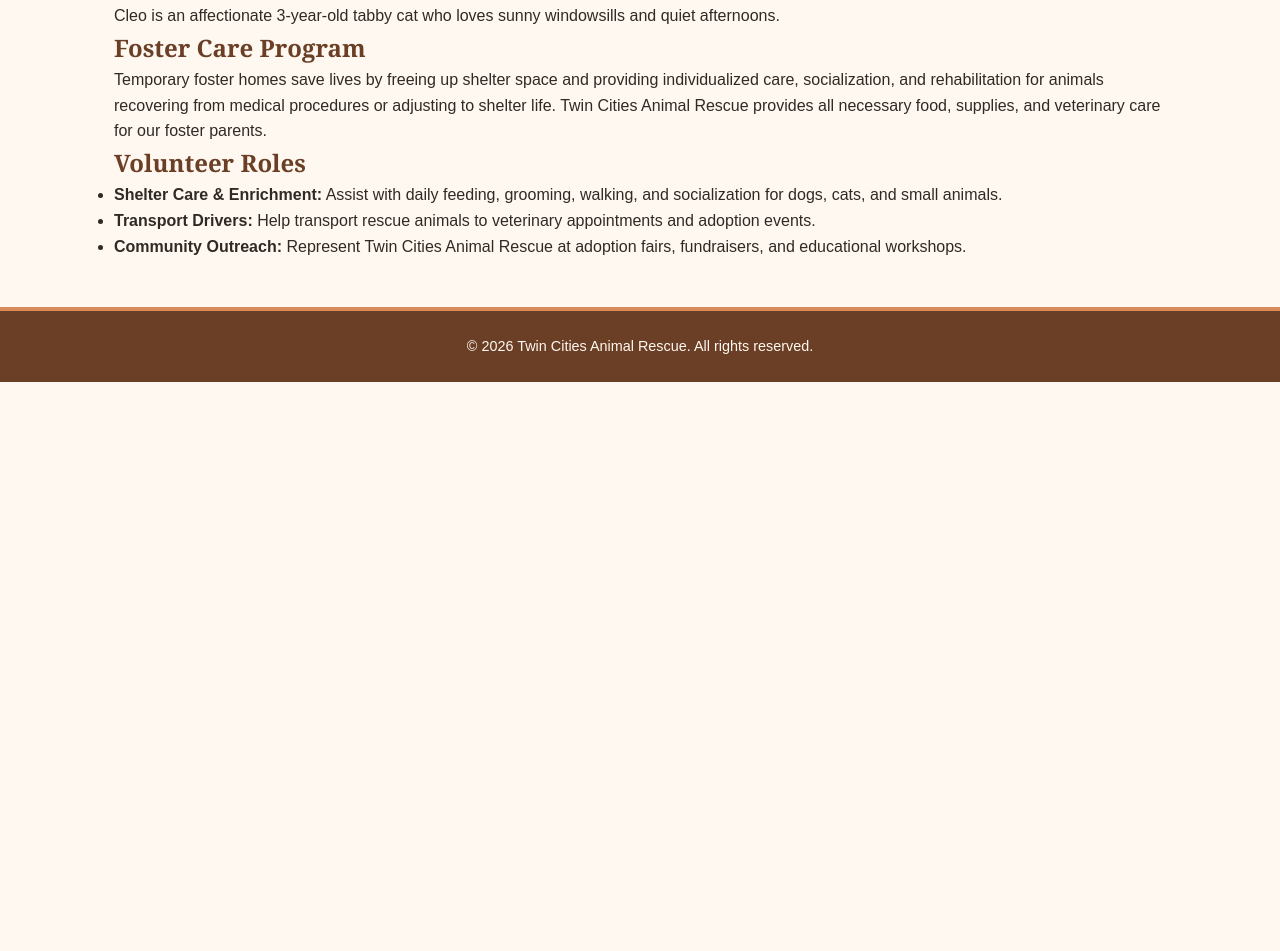
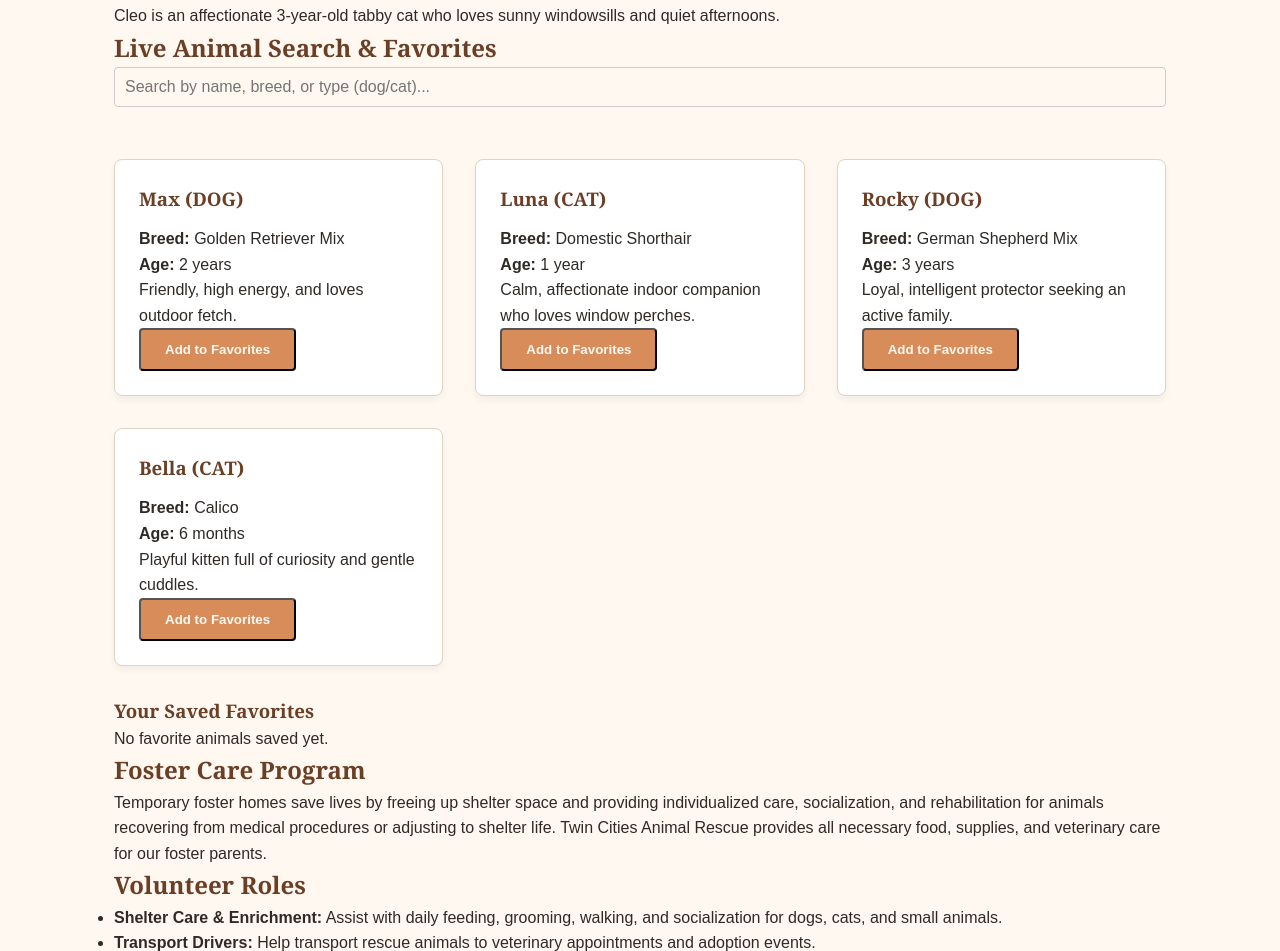
Before and after one commit to dnicely13/Twin-Cities-Animal-Rescue, a plain HTML site: page services.html in a window 1280 px wide. Shown: the part 1253-2204 px from the top of the page. Before the commit the page ends 1635 px from the top, so only its background shows below. Drawn offline with Linux system fonts and the light colour scheme.

Commit message:
Update services.html

```diff
--- a/services.html
+++ b/services.html
@@ -51,6 +51,16 @@
             </figure>
         </section>
 
+        <section class="adoption-section">
+            <h2>Live Animal Search & Favorites</h2>
+            <input type="text" id="petSearch" placeholder="Search by name, breed, or type (dog/cat)..." style="width: 100%; padding: 10px; margin-bottom: 20px; font-size: 1rem;">
+
+            <div id="petListContainer" class="grid-container"></div>
+
+            <h3 style="margin-top: 30px;">Your Saved Favorites</h3>
+            <div id="favoritesContainer"></div>
+        </section>
+
         <!-- Foster Program Overview -->
         <section>
             <h2>Foster Care Program</h2>
@@ -72,6 +82,6 @@
     <footer>
         <p>&copy; 2026 Twin Cities Animal Rescue. All rights reserved.</p>
     </footer>
-
+  <script src="script.js" defer></script>
 </body>
 </html>
```
